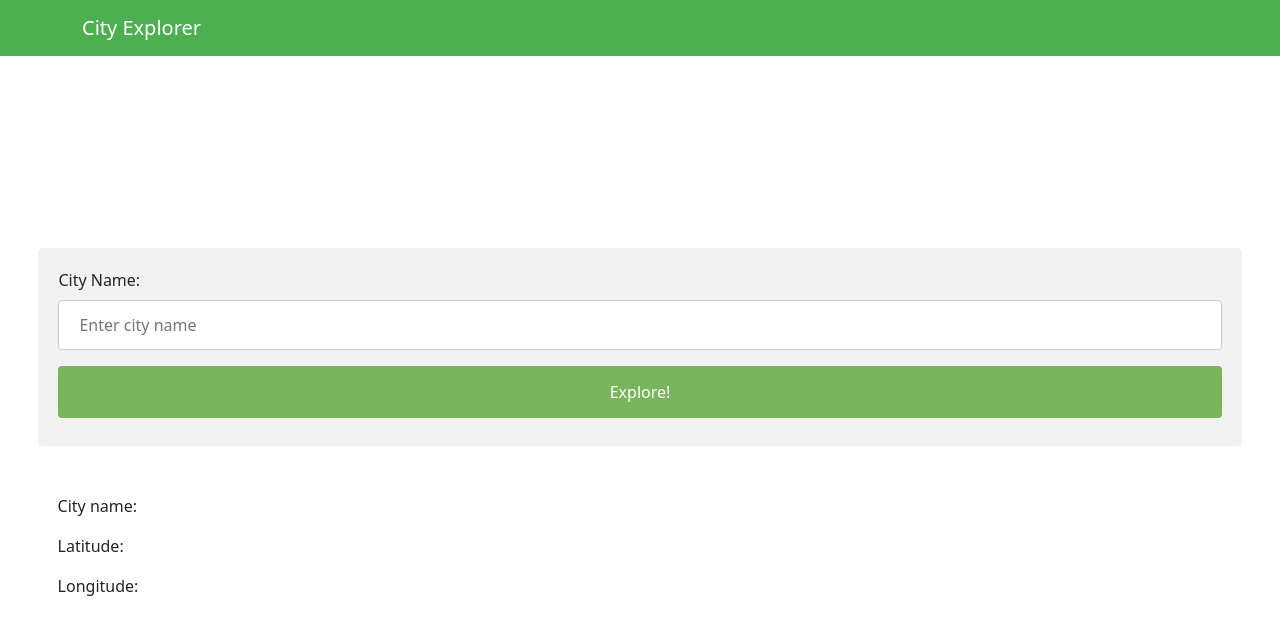
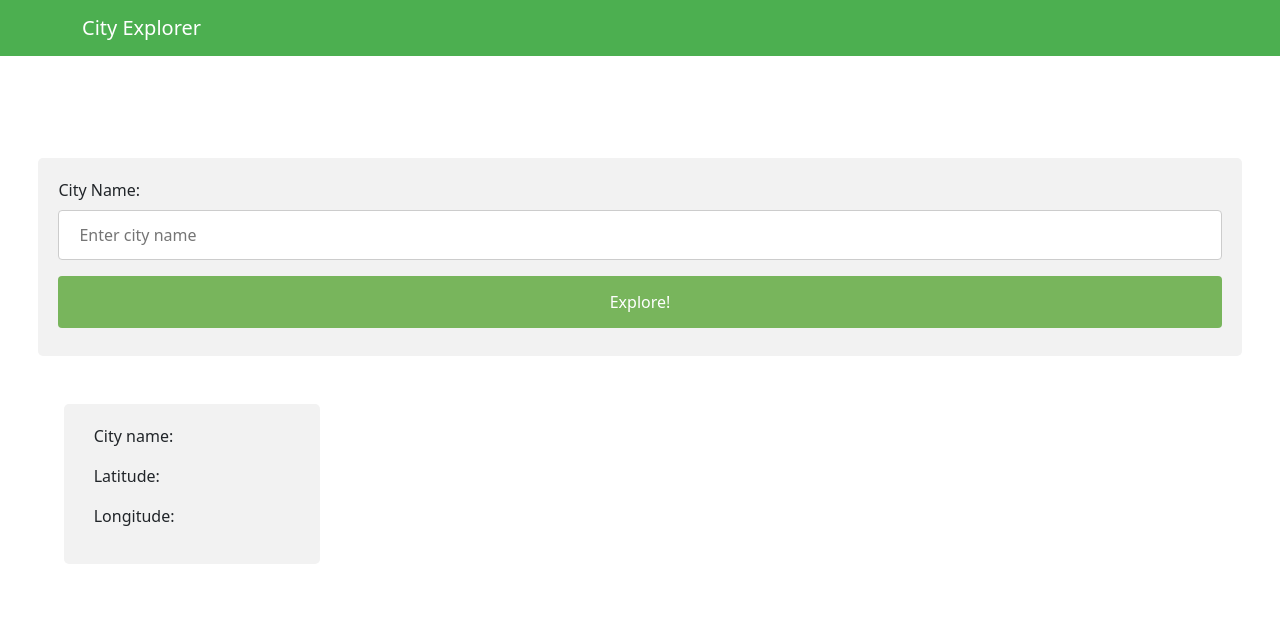
Before and after one commit to RamiZregat/city-explorer, a React (Create React App) app: page / in a window 1280 px wide. Shown: the top 634 px of the page. Built offline with nearby package versions, Linux system fonts and the light colour scheme.

Commit message:
lab06 completed

```diff
--- a/src/App.js
+++ b/src/App.js
@@ -3,6 +3,7 @@ import "bootstrap/dist/css/bootstrap.min.css";
 import Navbar from "react-bootstrap/Navbar";
 import Container from "react-bootstrap/Container";
 import axios from "axios";
+import Image from 'react-bootstrap/Image';
 
 class App extends React.Component {
   constructor(props){
@@ -11,7 +12,8 @@ class App extends React.Component {
       lon:'',
       lat:'',
       display_name:'',
-      disPlayError: false
+      disPlayError: false,
+      mapDisplay:false
     }
   }
 
@@ -21,12 +23,14 @@ class App extends React.Component {
     let Key="pk.187e19748e6b7d412b6f784bf36db13e"
     let URL=`https://eu1.locationiq.com/v1/search.php?key=${Key}&q=${CityName}&format=json`
 
+
     try{
     let Data= await axios.get(URL);
     this.setState({
       lon:Data.data[0].lon,
       lat:Data.data[0].lat,
-      display_name:Data.data[0].display_name
+      display_name:Data.data[0].display_name,
+      mapDisplay:true
 
     })
     }
@@ -43,11 +47,17 @@ class App extends React.Component {
 
 
     const FormStyle = {
-      paddingTop:'15%',
+      paddingTop:'8%',
       paddingLeft:'3%',
       paddingRight:'3%',
       paddingBottom:'3rem'
     };
+    const MapStyling={
+      width: '40%',
+      display:'block',
+      marginLeft:'auto',
+      marginRight:'auto'
+    }
     const Pstyle={
       paddingLeft:'4.5%',
     }
@@ -78,10 +88,20 @@ class App extends React.Component {
       backgroundColor:'#4CAF50',
       color:'white'
     }
-    const divStyle={
+    const formColorStyle={
       borderRadius:'5px',
       backgroundColor:'#f2f2f2',
       padding:'20px'
+    }
+    const errorStyle={
+      textAlign:'center',
+      fontSize:'5rem'
+    }
+    const dataStyle={
+      borderRadius:'5px',
+      backgroundColor:'#f2f2f2',
+      padding:'20px',
+      margin:'0 75% 0 5%'
     }
     return (
       <>
@@ -91,16 +111,19 @@ class App extends React.Component {
           </Container>
         </Navbar>
         <form style={FormStyle} onSubmit={this.getCityData}>
-        <div style={divStyle}>
+        <div style={formColorStyle}>
           <label>City Name: </label>
           <input style={borderStyle} style={inputStyle} name='cityName' placeholder='Enter city name'></input>
           <button style={borderStyle} type='submit' style={SubmitStyle}>Explore!</button>
         </div>
         </form>
-        <p style={Pstyle}>City name: {this.state.display_name}</p>
-        <p style={Pstyle}>Latitude: {this.state.lat}</p>
-        <p style={Pstyle}>Longitude:  {this.state.lon}</p>
-        {this.state.disPlayError && <p style={Pstyle}>Sorry Error</p>}
+        <div style={dataStyle}>
+        <p style={Pstyle}>City name:&nbsp;&nbsp;&nbsp;&nbsp;{this.state.display_name}</p>
+        <p style={Pstyle}>Latitude:&nbsp;&nbsp;&nbsp;&nbsp;{this.state.lat}</p>
+        <p style={Pstyle}>Longitude:&nbsp;&nbsp;&nbsp;&nbsp;{this.state.lon}</p>
+        </div>
+        {this.state.disPlayError && <p style={errorStyle}>Sorry Error</p>}
+        {this.state.mapDisplay && <Image style={MapStyling} src={`https://maps.locationiq.com/v3/staticmap?key=pk.187e19748e6b7d412b6f784bf36db13e&center=${this.state.lat},${this.state.lon}&zoom=${1-18}`} alt='map' fluid />}
       </>
     );
   }
```
